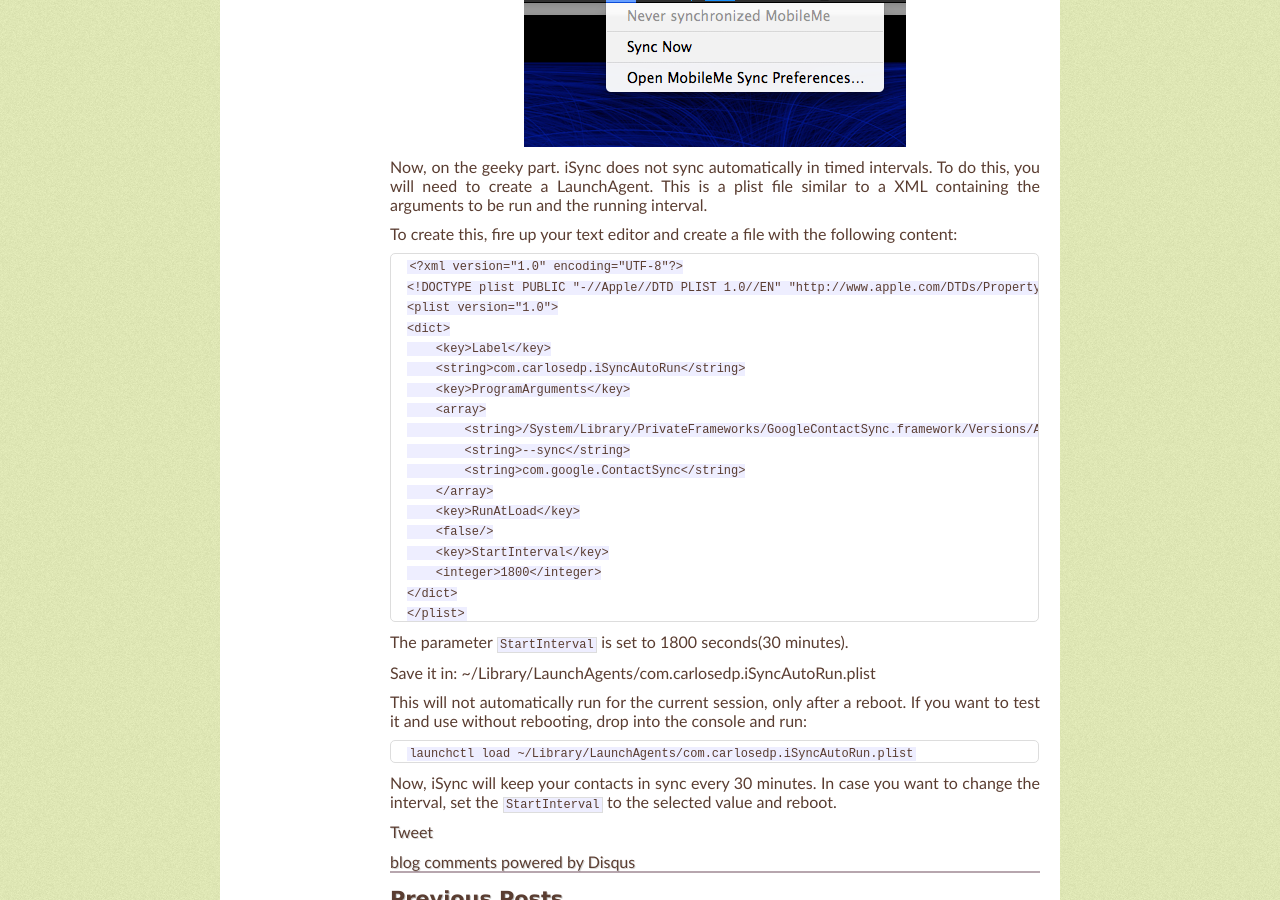
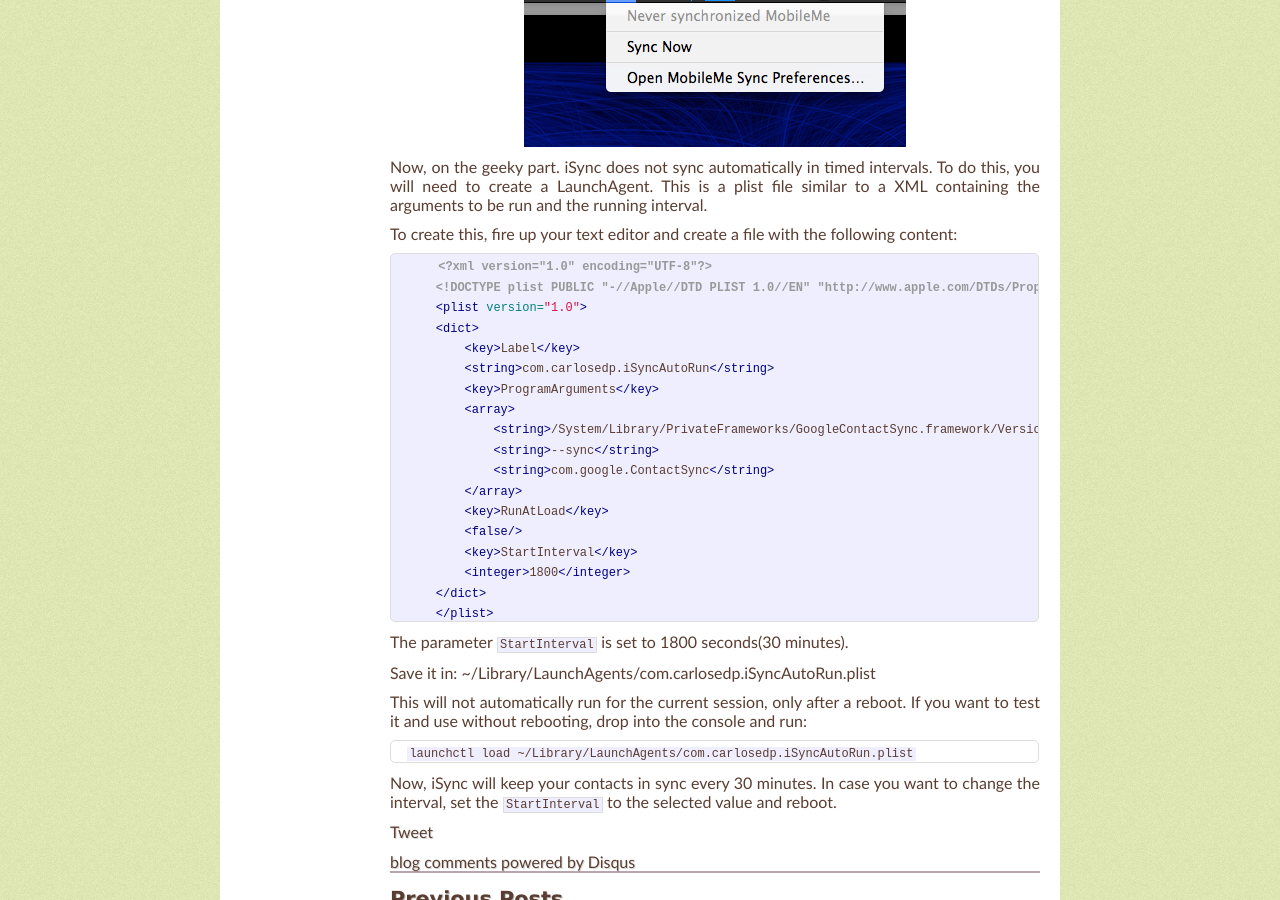
Before and after one commit to carlosedp/carlosedp.github.com, a Jekyll site: the page built from _posts/2011-05-25-keeping-your-mac-contacts-in-sync.md, in a window 1280 px wide and 900 px high, scrolled down 1743 px. Built offline with Jekyll 4.4.1, drawn with Linux system fonts in a browser that asks for light colours; Markdown is read by kramdown in place of the engine named in the settings; comment, search, counter and statistics services are not loaded.

Commit message:
Added highlight to some posts

```diff
--- a/_posts/2011-05-25-keeping-your-mac-contacts-in-sync.md
+++ b/_posts/2011-05-25-keeping-your-mac-contacts-in-sync.md
@@ -33,6 +33,7 @@
 
 To create this, fire up your text editor and create a file with the following content:
 
+{% highlight xml %}
     <?xml version="1.0" encoding="UTF-8"?>
     <!DOCTYPE plist PUBLIC "-//Apple//DTD PLIST 1.0//EN" "http://www.apple.com/DTDs/PropertyList-1.0.dtd">
     <plist version="1.0">
@@ -51,6 +52,7 @@
         <integer>1800</integer>
     </dict>
     </plist>
+{% endhighlight %}
 
 The parameter `StartInterval` is set to 1800 seconds(30 minutes).
 
```
Also changed, not shown: _drafts/blank_post.md (added, +4 -0 lines), _posts/2011-05-18-nvm-for-nodeists-manage-your-install.md (+2 -0 lines).
